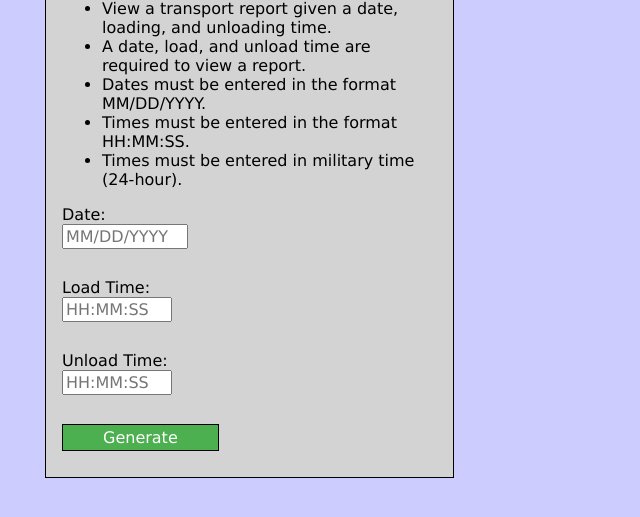
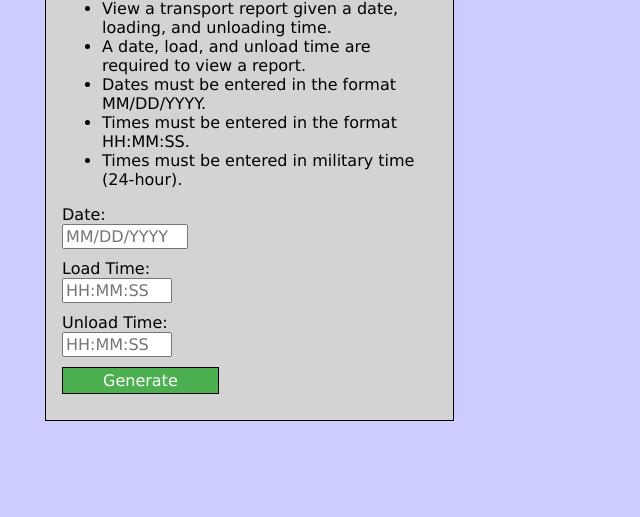
Before and after one commit to cvikupitz/OSNAP, a Flask app: template src/templates/transfer_report.html in a window 1280 px wide. Shown: the part 179-696 px from the top of the page, without its empty margins (0-640 px from the left). Run offline with Flask 2, Linux system fonts and the light colour scheme; the template is opened without the code that fills it, so the values that code supplies are empty; some libraries are stand-ins or nearby versions.

Commit message:
Removed uneeded breaks.

```diff
--- a/src/templates/asset_report.html
+++ b/src/templates/asset_report.html
@@ -85,9 +85,9 @@ Page where users can view the system's current asset reports.
 						{% for fac in facilities %}
 							<option value={{fac[2]}}> {{ fac[2] }} </option>
 						{% endfor %}
-					</select><br><br>
+					</select><br>
 					Arrival Date:<br>
-					<input type="text" name="date" size=10 placeholder="MM/DD/YYYY" required maxlength=10 /><br><br>
+					<input type="text" name="date" size=10 placeholder="MM/DD/YYYY" required maxlength=10 /><br>
 					<input type="submit" value="Generate"/>
 				</form>
 			</nav>
--- a/src/templates/transfer_report.html
+++ b/src/templates/transfer_report.html
@@ -79,11 +79,11 @@ Page where users can view a report of all assets in motion/transit.
 						<li>Times must be entered in military time (24-hour).</li>
 					</ul>
 					Date:<br>
-					<input type="text" name="date" size=10 placeholder="MM/DD/YYYY" maxlength=10 /><br><br>
+					<input type="text" name="date" size=10 placeholder="MM/DD/YYYY" maxlength=10 /><br>
 					Load Time:<br>
-					<input type="text" name="load" size=8 placeholder="HH:MM:SS" maxlength=8 /><br><br>
+					<input type="text" name="load" size=8 placeholder="HH:MM:SS" maxlength=8 /><br>
 					Unload Time:<br>
-					<input type="text" name="unload" size=8 placeholder="HH:MM:SS" maxlength=8 /><br><br>
+					<input type="text" name="unload" size=8 placeholder="HH:MM:SS" maxlength=8 /><br>
 					<input type="submit" value="Generate"/>
 				</form>
 			</nav>
```
